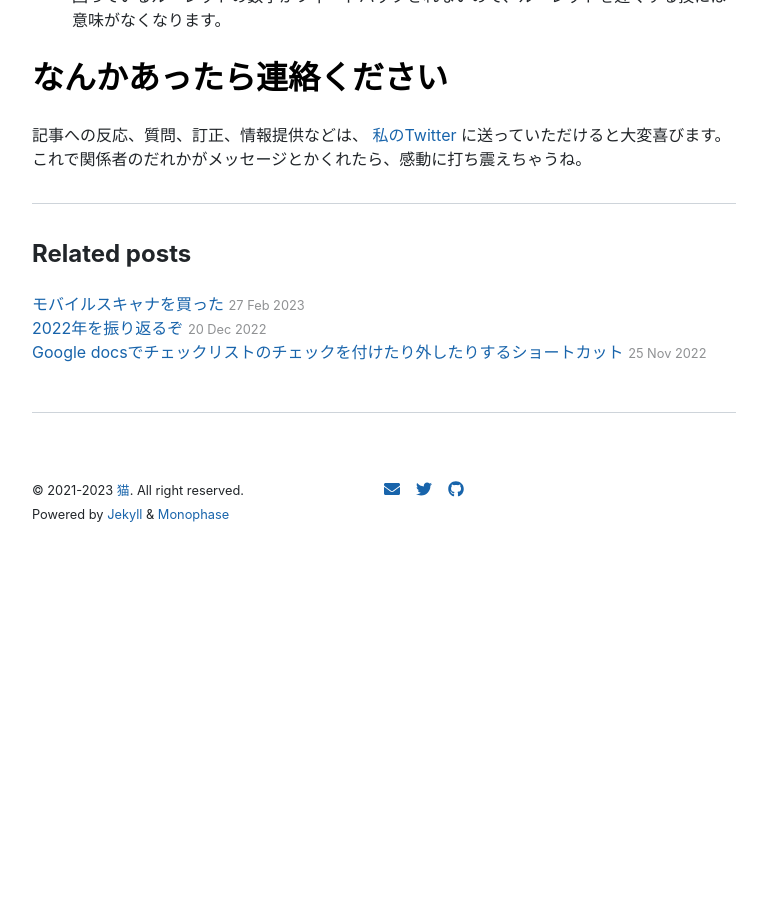
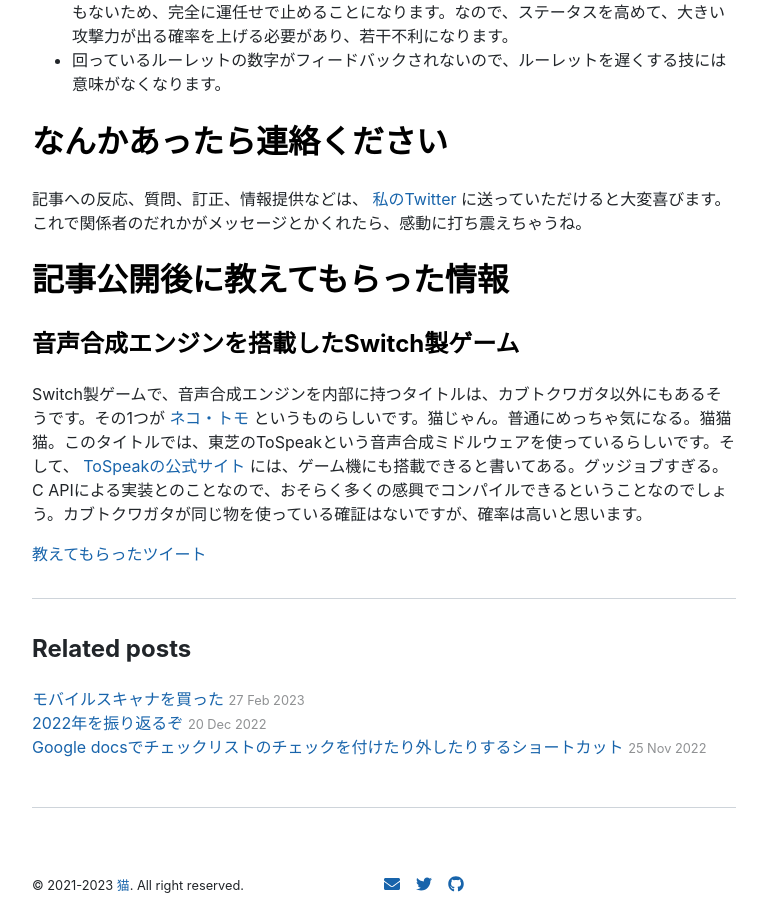
Before and after one commit to yncat/yncat.github.io, a Jekyll site: the page built from _posts/2023-03-20-「カブトクワガタ」は日本のゲームアクセシビリティの革命である.md, in a window 1280 px wide and 900 px high, scrolled down 4274 px. Shown: the whole window, without its empty margins (256-1023 px from the left). Built offline with Jekyll 4.4.1, drawn with Linux system fonts in a browser that asks for light colours; nearby versions of some CDN libraries; before the commit the page ends 4815 px from its top, so only the background shows below that; some of the changed text lies outside the part shown.

Commit message:
appendics

```diff
--- a/_posts/2023-03-20-「カブトクワガタ」は日本のゲームアクセシビリティの革命である.md
+++ b/_posts/2023-03-20-「カブトクワガタ」は日本のゲームアクセシビリティの革命である.md
@@ -79,6 +79,8 @@ The Last Of Us シリーズでは、前者の方法を採用していると考
 
 ※Naughty Dogの事例では、複数の言語に対応する必要があったため、それら全てをサポートする音声合成エンジンが必要だったという意味で、技術的な難易度もさらに跳ね上がっていたと考えられます。
 
+※Switch製ゲームで音声合成エンジンを搭載しているものはほかにもあるようです。記事公開後に教えていただきました。最後に記載します。
+
 # この事実は広まってほしい
 
 ネットでは、読み上げ機能は「ゆっくり実況」的なのりで、低予算ゲームのネタみたいな扱いをされていますが、私から言わせればそれ以上の価値があります。何度も繰り返しますが、ここまで高いレベルのアクセシビリティを確保したことと、技術的にSwitch上での音声合成の前例を作ったことが理由です。
@@ -98,3 +100,11 @@ The Last Of Us シリーズでは、前者の方法を採用していると考
 # なんかあったら連絡ください
 
 記事への反応、質問、訂正、情報提供などは、 [私のTwitter](https://twitter.com/nyanchan2013) に送っていただけると大変喜びます。これで関係者のだれかがメッセージとかくれたら、感動に打ち震えちゃうね。
+
+# 記事公開後に教えてもらった情報
+
+## 音声合成エンジンを搭載したSwitch製ゲーム
+
+Switch製ゲームで、音声合成エンジンを内部に持つタイトルは、カブトクワガタ以外にもあるそうです。その1つが [ネコ・トモ](https://nekotomo.bn-ent.net/sp/difference/talk.php) というものらしいです。猫じゃん。普通にめっちゃ気になる。猫猫猫。このタイトルでは、東芝のToSpeakという音声合成ミドルウェアを使っているらしいです。そして、 [ToSpeakの公式サイト](https://www.global.toshiba/jp/products-solutions/ai-iot/recaius/lineup/tospeak.html) には、ゲーム機にも搭載できると書いてある。グッジョブすぎる。C APIによる実装とのことなので、おそらく多くの感興でコンパイルできるということなのでしょう。カブトクワガタが同じ物を使っている確証はないですが、確率は高いと思います。
+
+[教えてもらったツイート](https://twitter.com/savedblog/status/1637773916461727744)
```
